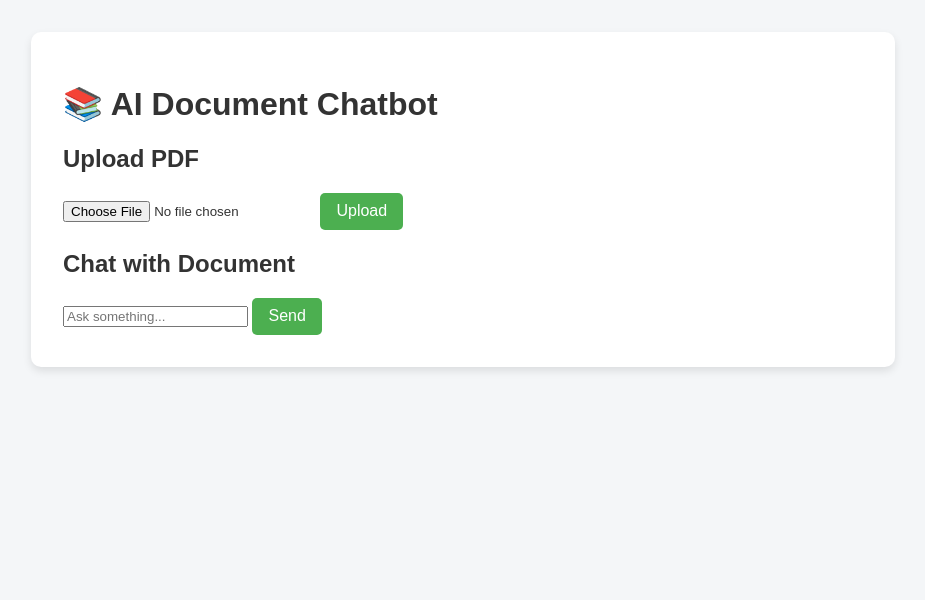
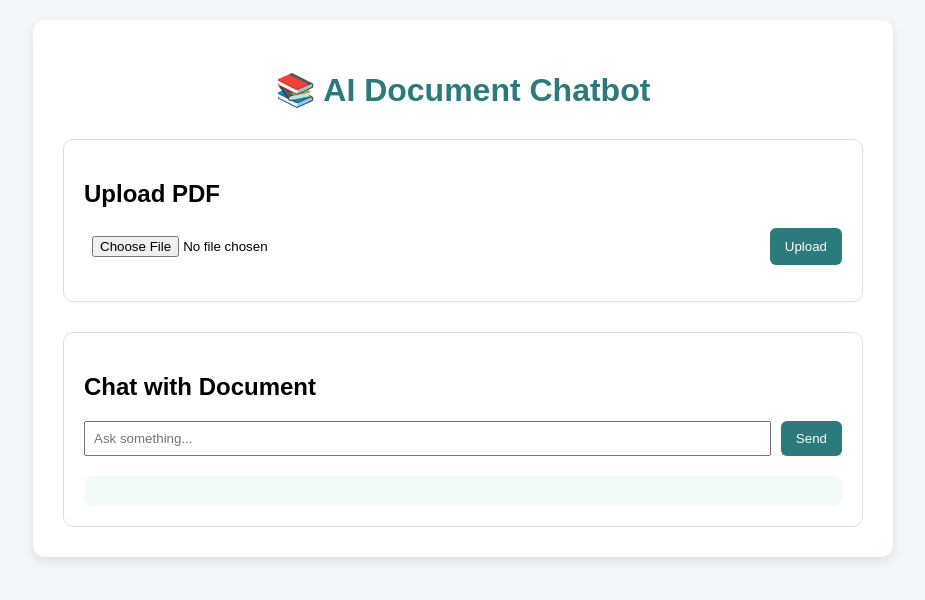
Before and after one commit to trongltgit/QLNS-DV_AI_Chatbot, a FastAPI app: page / in a window 1280 px wide. Shown: the top 600 px of the page, without its empty margins (177-1102 px from the left). Run offline with FastAPI, Linux system fonts and the light colour scheme.

Commit message:
Update style.css

```diff
--- a/static/style.css
+++ b/static/style.css
@@ -1,64 +1,57 @@
 body {
     font-family: Arial, sans-serif;
-  background: #f4f6f8;
+    background: #f4f7f9;
     margin: 0;
-  padding: 0;
-  color: #333;
-}
-
-header {
-  background: #4CAF50;
-  color: white;
-  text-align: center;
-  padding: 1rem 0;
-  font-size: 1.5rem;
+    padding: 20px;
 }
 
 .container {
     max-width: 800px;
-  margin: 2rem auto;
+    margin: auto;
     background: white;
-  padding: 2rem;
+    padding: 30px;
+    border-radius: 12px;
+    box-shadow: 0 4px 12px rgba(0,0,0,0.1);
+}
+
+h1 {
+    text-align: center;
+    color: #2c7a7b;
+}
+
+.upload-box, .chat-box {
+    margin-top: 30px;
+    padding: 20px;
+    border: 1px solid #ddd;
     border-radius: 10px;
-  box-shadow: 0 4px 8px rgba(0,0,0,0.1);
+}
+
+form {
+    display: flex;
+    gap: 10px;
+}
+
+input[type="text"], input[type="file"] {
+    flex: 1;
+    padding: 8px;
 }
 
 button {
-  background: #4CAF50;
+    padding: 8px 15px;
+    background: #2c7a7b;
+    border: none;
     color: white;
-  padding: 0.6rem 1rem;
-  border: none;
-  border-radius: 5px;
+    border-radius: 6px;
     cursor: pointer;
-  font-size: 1rem;
-}
-button:hover {
-  background: #45a049;
 }
 
-.chat-log {
-  border: 1px solid #ddd;
-  padding: 1rem;
-  height: 300px;
-  overflow-y: auto;
-  margin-bottom: 1rem;
-  background: #fafafa;
-  border-radius: 5px;
+button:hover {
+    background: #225e5f;
 }
-.msg {
-  margin-bottom: 1rem;
+
+#chatResponse {
+    margin-top: 20px;
+    padding: 15px;
+    background: #f1f9f9;
+    border-radius: 8px;
 }
-.user {
-  color: #1a73e8;
-  font-weight: bold;
-}
-.bot {
-  color: #333;
-}
-.source {
-  font-size: 0.85rem;
-  color: #777;
-  margin-top: 0.3rem;
-  border-left: 3px solid #ddd;
-  padding-left: 0.5rem;
-}
```
Lines whose indentation alone changed are shown as unchanged.
